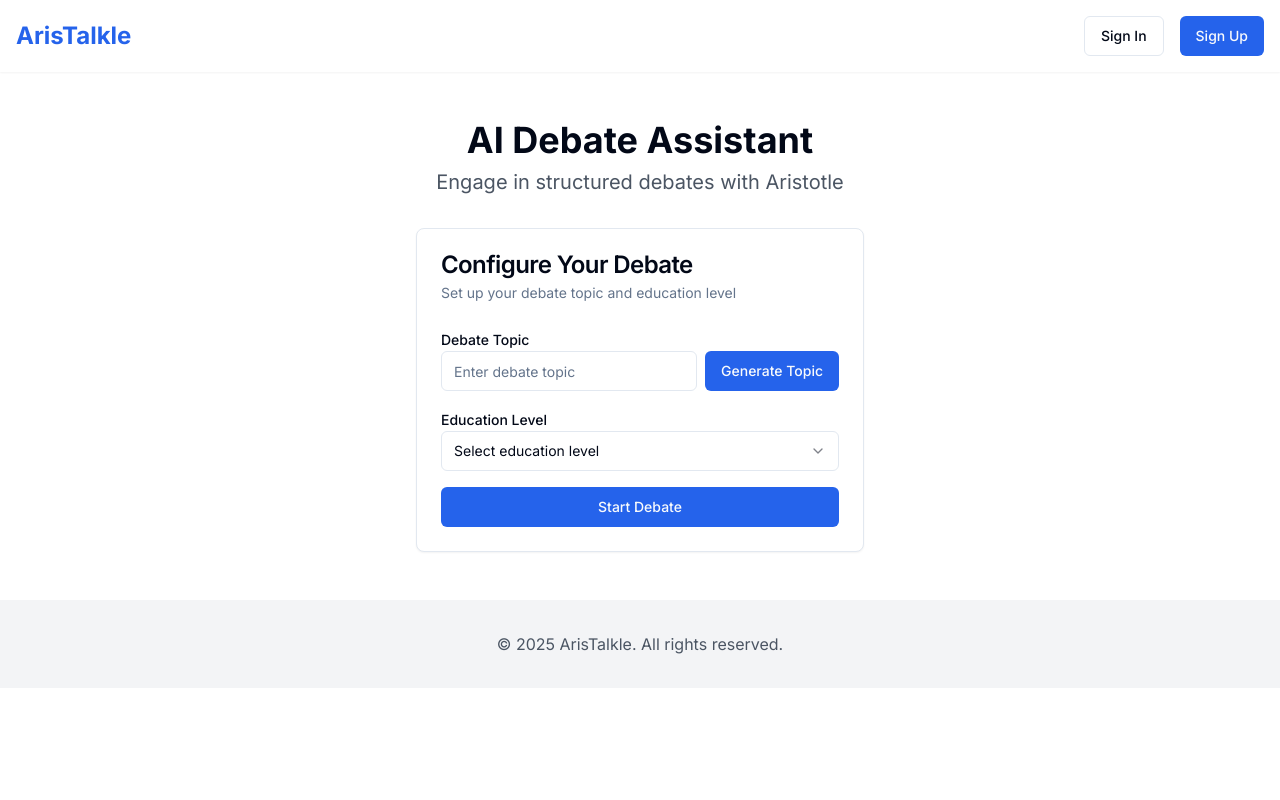
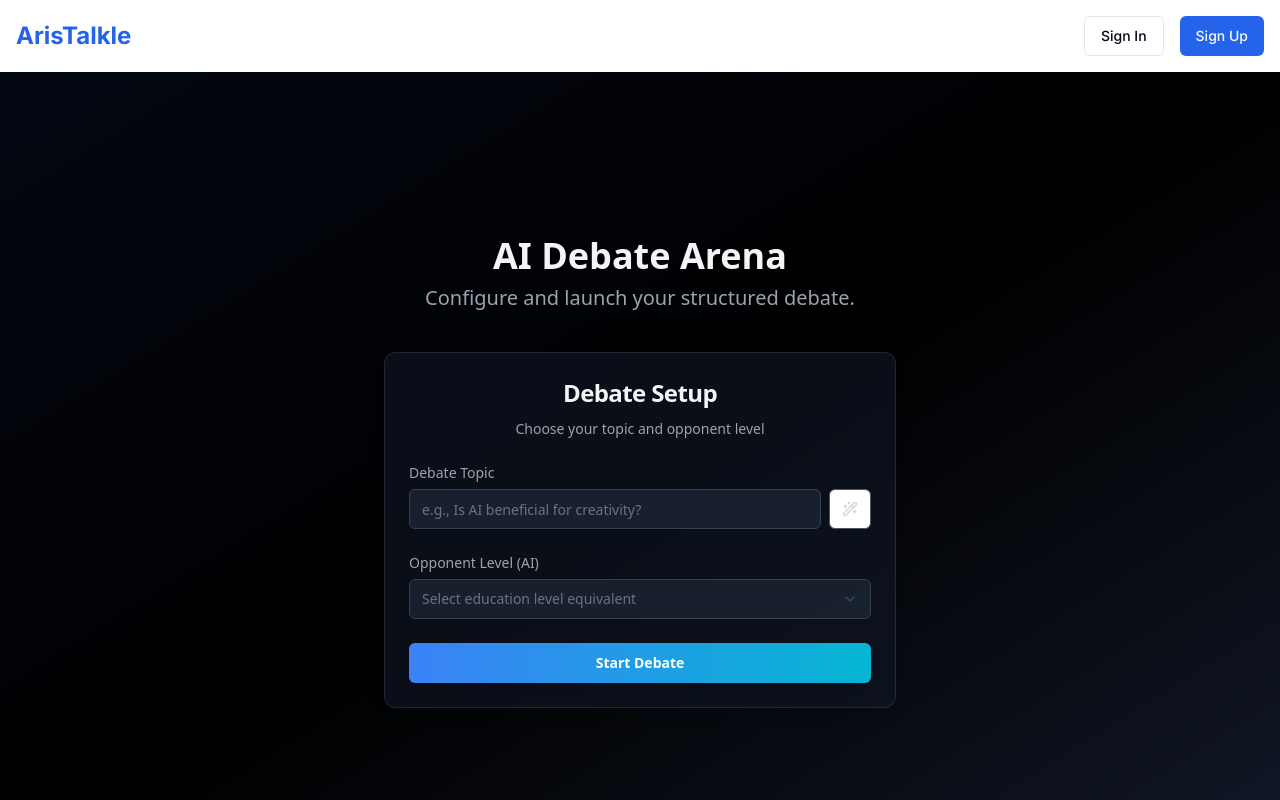
Before and after one commit to AaravMohanty/ArisTalkle, a Next.js app in the folder ai-speaking-assistant/: page /debate in a window 1280 px wide. Shown: the top 800 px of the page. Built offline with nearby package versions, Linux system fonts and the light colour scheme; no server answers.

Commit message:
Update page.tsx

```diff
--- a/ai-speaking-assistant/app/debate/page.tsx
+++ b/ai-speaking-assistant/app/debate/page.tsx
@@ -7,60 +7,99 @@ import { Input } from "@/components/ui/input"
 import { Label } from "@/components/ui/label"
 import { Select, SelectContent, SelectItem, SelectTrigger, SelectValue } from "@/components/ui/select"
 import { Card, CardContent, CardDescription, CardHeader, CardTitle } from "@/components/ui/card"
-import {useUser} from "@clerk/nextjs";
+import { useUser } from "@clerk/nextjs";
+import { Wand2 } from "lucide-react"; // Icon for Generate Topic
 
 export default function DebatePage() {
   const [topic, setTopic] = useState("")
-  const [difficulty, setDifficulty] = useState("")
+  const [difficulty, setDifficulty] = useState("") // Stores 'Easy', 'Medium', 'Hard'
+  const [isCreating, setIsCreating] = useState(false); // Loading state for button
+  const [error, setError] = useState<string | null>(null); // Error state
   const router = useRouter()
   const { user } = useUser()
 
   const startDebate = async () => {
-    if (topic && difficulty && user) {
+    setError(null); // Clear previous errors
+    if (!topic.trim()) {
+      setError("Please enter or generate a debate topic.");
+      return;
+    }
+    if (!difficulty) {
+      setError("Please select an education level.");
+      return;
+    }
+    if (!user) {
+      setError("User not logged in. Please log in to start a debate.");
+      // Optionally, redirect to login: router.push('/sign-in');
+      return;
+    }
+
+    setIsCreating(true);
     try {
       const response = await fetch("/api/debates", {
         method: "POST",
         headers: {
           "Content-Type": "application/json",
         },
-          body: JSON.stringify({ topic, difficulty, userId: user.id }),
+        // Sending difficulty as provided, API should handle mapping if needed
+        body: JSON.stringify({ topic: topic.trim(), difficulty, userId: user.id }),
       })
 
       if (response.ok) {
         const debate = await response.json()
         router.push(`/debate/${debate._id}`)
       } else {
-          console.error("Sever error: Failed to create debate")
+        const errorData = await response.json();
+        console.error("Server error: Failed to create debate", response.status, errorData);
+        setError(`Failed to create debate: ${errorData.message || response.statusText}`);
       }
     } catch (error) {
-        console.error("Error creating debate:", error)
-      }
-    } else {
-      console.error("Failed to create debate: topic/difficulty/userid not found")
+      console.error("Client-side error creating debate:", error);
+      setError("An unexpected error occurred. Please try again.");
+    } finally {
+      setIsCreating(false);
     }
   }
 
   const generateTopic = () => {
-    // TODO: Implement topic generation logic or API call
+    // Simple client-side generation for now
+    // TODO: Consider an API call for more diverse/intelligent topics
     const topics = [
-      "Should homework be banned?",
-      "Is social media good for society?",
-      "Should school uniforms be mandatory?",
-      "Are video games beneficial or harmful?",
-      "Should junk food be banned in schools?",
-    ]
+        "Should universal basic income (UBI) be implemented?",
+        "Is artificial intelligence more beneficial or threatening to humanity's future?",
+        "Should standardized testing be abolished in schools?",
+        "Is space exploration a worthwhile investment?",
+        "Should gene editing for human enhancement be permitted?",
+        "Is remote work the future of employment?",
+        "Should voting be mandatory in democratic elections?",
+        "Are renewable energy sources capable of replacing fossil fuels entirely?",
+        "Does social media foster genuine connection or isolation?",
+        "Should surveillance technology be more strictly regulated?"
+    ];
     setTopic(topics[Math.floor(Math.random() * topics.length)])
+    setError(null); // Clear error when generating
   }
 
+  // Define card styles consistent with the dark theme
+  const cardBaseClasses = "bg-gray-900/60 border border-gray-700/50 backdrop-blur-sm rounded-xl shadow-lg";
+  // Define input/select styles
+  const inputBaseClasses = "bg-gray-800/70 border-gray-700 focus:border-blue-500 focus:ring-blue-500/50 text-gray-200 placeholder:text-gray-500 rounded-md shadow-sm";
+
   return (
-    <div className="container mx-auto px-4 py-12">
-      <h1 className="text-4xl font-bold mb-2 text-center">AI Debate Assistant</h1>
-      <p className="text-xl text-gray-600 mb-8 text-center">Engage in structured debates with Aristotle</p>
+    // Main container with dark gradient background and padding
+    <div className="bg-gradient-to-br from-gray-950 via-black to-gray-900 text-gray-200 min-h-screen font-sans flex flex-col justify-center items-center px-4 py-12">
 
-      <Card className="max-w-md mx-auto">
-        <CardHeader>
-          <CardTitle>Configure Your Debate</CardTitle>
-          <CardDescription>Set up your debate topic and education level</CardDescription>
+      {/* Header */}
+      <div className="text-center mb-8 md:mb-10">
+        <h1 className="text-3xl md:text-4xl font-bold mb-2 text-gray-100">AI Debate Arena</h1>
+        <p className="text-lg md:text-xl text-gray-400">Configure and launch your structured debate.</p>
+      </div>
+
+      {/* Configuration Card */}
+      <Card className={`max-w-lg w-full mx-auto ${cardBaseClasses}`}>
+        <CardHeader className="text-center">
+          <CardTitle className="text-xl md:text-2xl text-gray-100">Debate Setup</CardTitle>
+          <CardDescription className="text-gray-400 pt-1">Choose your topic and opponent level</CardDescription>
         </CardHeader>
         <CardContent>
           <form
@@ -68,41 +107,79 @@ export default function DebatePage() {
               e.preventDefault()
               startDebate()
             }}
-            className="space-y-4"
+            className="space-y-6" // Increased spacing
           >
+            {/* Topic Input */}
             <div>
-              <Label htmlFor="topic">Debate Topic</Label>
+              <Label htmlFor="topic" className="block text-sm font-medium text-gray-400 mb-1.5">Debate Topic</Label>
               <div className="flex space-x-2">
                 <Input
                   id="topic"
-                  placeholder="Enter debate topic"
+                  placeholder="e.g., Is AI beneficial for creativity?"
                   value={topic}
-                  onChange={(e) => setTopic(e.target.value)}
+                  onChange={(e) => {
+                    setTopic(e.target.value);
+                    if (error) setError(null); // Clear error on input change
+                  }}
+                  className={`flex-grow ${inputBaseClasses}`}
+                  required
                 />
-                <Button type="button" onClick={generateTopic}>
-                  Generate Topic
+                <Button
+                  type="button"
+                  variant="outline"
+                  onClick={generateTopic}
+                  className="border-gray-600 hover:border-cyan-500/50 text-gray-300 hover:text-cyan-300 font-medium transition duration-200 hover:bg-gray-800/50 px-3"
+                  title="Generate Random Topic"
+                >
+                  <Wand2 className="w-4 h-4" />
                 </Button>
               </div>
             </div>
+
+            {/* Difficulty Select */}
             <div>
-              <Label htmlFor="difficulty">Education Level</Label>
-              <Select onValueChange={setDifficulty}>
-                <SelectTrigger>
-                  <SelectValue placeholder="Select education level" />
+              <Label htmlFor="difficulty" className="block text-sm font-medium text-gray-400 mb-1.5">Opponent Level (AI)</Label>
+              <Select
+                onValueChange={(value) => {
+                    setDifficulty(value);
+                    if (error) setError(null); // Clear error on selection change
+                }}
+                value={difficulty} // Control the selected value
+              >
+                {/* Style the trigger */}
+                <SelectTrigger id="difficulty" className={`w-full ${inputBaseClasses} text-gray-200 data-[placeholder]:text-gray-500`}>
+                  <SelectValue placeholder="Select education level equivalent" />
                 </SelectTrigger>
-                <SelectContent>
-                  <SelectItem value="Easy">Elementary School</SelectItem>
-                  <SelectItem value="Medium">High School</SelectItem>
-                  <SelectItem value="Hard">University</SelectItem>
+                {/* Style the dropdown content */}
+                <SelectContent className="bg-gray-800 border-gray-700 text-gray-200">
+                   <SelectItem value="Easy" className="focus:bg-gray-700 focus:text-white">Elementary School</SelectItem>
+                   <SelectItem value="Medium" className="focus:bg-gray-700 focus:text-white">High School</SelectItem>
+                   <SelectItem value="Hard" className="focus:bg-gray-700 focus:text-white">University</SelectItem>
                 </SelectContent>
               </Select>
             </div>
-            <Button type="submit" className="w-full">
-              Start Debate
+
+            {/* Error Message Display */}
+            {error && (
+              <p className="text-sm text-red-400 text-center">{error}</p>
+            )}
+
+            {/* Submit Button */}
+            <Button
+              type="submit"
+              disabled={isCreating} // Disable button when creating
+              className="w-full bg-gradient-to-r from-blue-500 to-cyan-500 hover:from-blue-600 hover:to-cyan-600 text-white font-semibold py-2.5 rounded-md shadow-lg transition duration-300 ease-in-out transform hover:-translate-y-0.5 hover:shadow-cyan-500/30 disabled:opacity-50 disabled:cursor-not-allowed"
+            >
+              {isCreating ? "Initializing Debate..." : "Start Debate"}
             </Button>
           </form>
         </CardContent>
       </Card>
+
+      {/* Optional Footer Hint */}
+      {/* <p className="text-center text-xs text-gray-600 mt-6">
+        Debates are analyzed using Aristotelian principles.
+      </p> */}
     </div>
   )
 }
```
Lines whose indentation alone changed are shown as unchanged.
